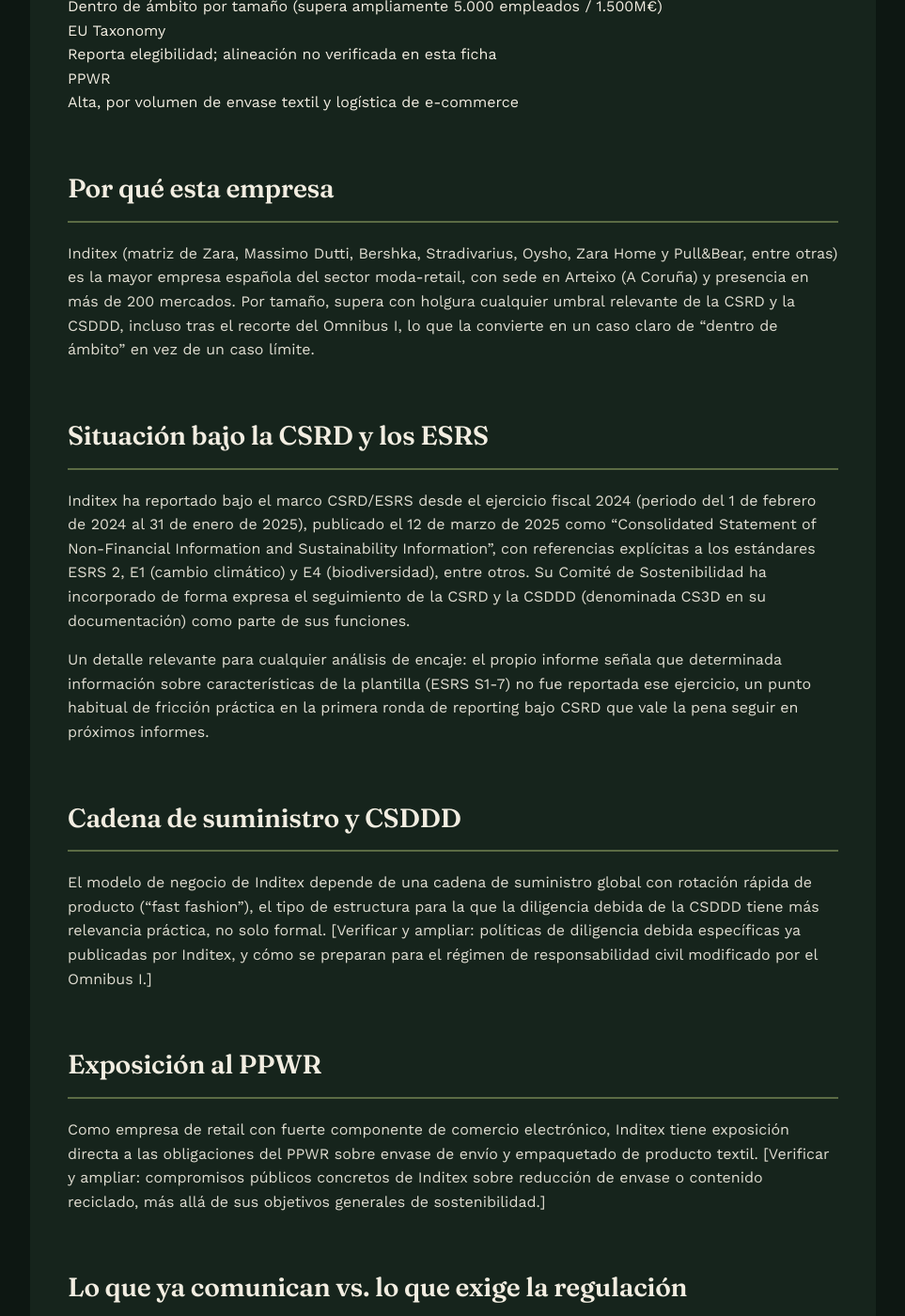
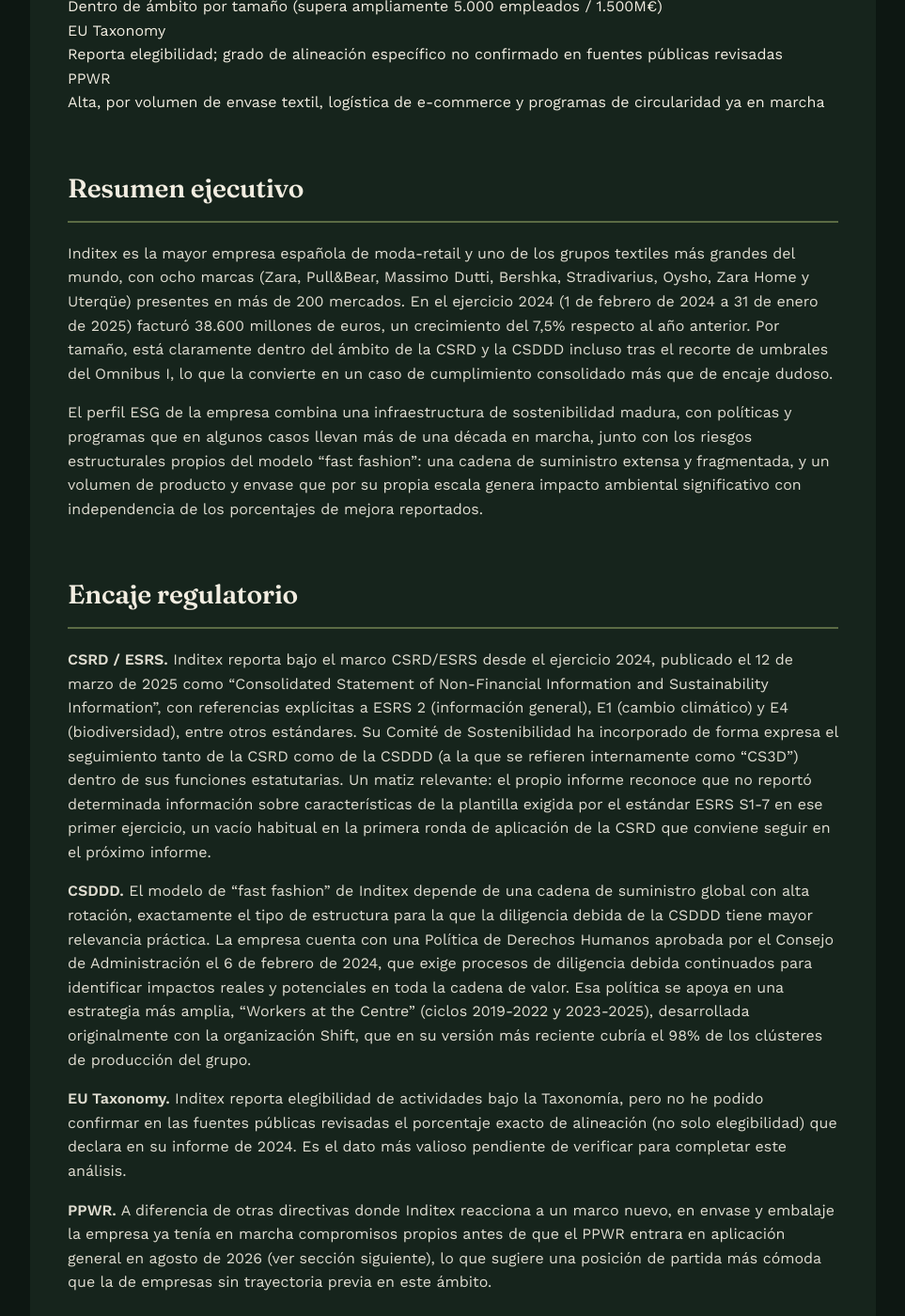
Before and after one commit to stalaveralodos-ux/esg, a Jekyll site: the page built from sector-impact/retail/inditex/index.md, in a window 1280 px wide and 1400 px high, scrolled down 427 px. Shown: the whole window at 94% size, without its empty margins (158-1121 px from the left). Built offline with Jekyll 4.4.1, drawn with Linux system fonts in a browser that asks for light colours; some of the changed text lies outside the part shown.

Commit message:
Revise Inditex index for sustainability compliance updates
Updated the content to reflect changes in Inditex's sustainability reporting and regulatory compliance under CSRD and CSDDD. Enhanced sections on supply chain, packaging, and circularity programs.

```diff
--- a/sector-impact/retail/inditex/index.md
+++ b/sector-impact/retail/inditex/index.md
@@ -5,36 +5,63 @@ sector: Retail / Moda
 country: España
 csrd_scope: "Dentro de ámbito. Reporta bajo CSRD/ESRS desde el ejercicio 2024"
 csddd_scope: "Dentro de ámbito por tamaño (supera ampliamente 5.000 empleados / 1.500M€)"
-taxonomy_status: "Reporta elegibilidad; alineación no verificada en esta ficha"
-ppwr_exposure: "Alta, por volumen de envase textil y logística de e-commerce"
+taxonomy_status: "Reporta elegibilidad; grado de alineación específico no confirmado en fuentes públicas revisadas"
+ppwr_exposure: "Alta, por volumen de envase textil, logística de e-commerce y programas de circularidad ya en marcha"
 date_updated: 2026-08-14
 permalink: /sector-impact/retail/inditex/
 ---
 
-## Por qué esta empresa
+## Resumen ejecutivo
 
-Inditex (matriz de Zara, Massimo Dutti, Bershka, Stradivarius, Oysho, Zara Home y Pull&Bear, entre otras) es la mayor empresa española del sector moda-retail, con sede en Arteixo (A Coruña) y presencia en más de 200 mercados. Por tamaño, supera con holgura cualquier umbral relevante de la CSRD y la CSDDD, incluso tras el recorte del Omnibus I, lo que la convierte en un caso claro de "dentro de ámbito" en vez de un caso límite.
+Inditex es la mayor empresa española de moda-retail y uno de los grupos textiles más grandes del mundo, con ocho marcas (Zara, Pull&Bear, Massimo Dutti, Bershka, Stradivarius, Oysho, Zara Home y Uterqüe) presentes en más de 200 mercados. En el ejercicio 2024 (1 de febrero de 2024 a 31 de enero de 2025) facturó 38.600 millones de euros, un crecimiento del 7,5% respecto al año anterior. Por tamaño, está claramente dentro del ámbito de la CSRD y la CSDDD incluso tras el recorte de umbrales del Omnibus I, lo que la convierte en un caso de cumplimiento consolidado más que de encaje dudoso.
 
-## Situación bajo la CSRD y los ESRS
+El perfil ESG de la empresa combina una infraestructura de sostenibilidad madura, con políticas y programas que en algunos casos llevan más de una década en marcha, junto con los riesgos estructurales propios del modelo "fast fashion": una cadena de suministro extensa y fragmentada, y un volumen de producto y envase que por su propia escala genera impacto ambiental significativo con independencia de los porcentajes de mejora reportados.
 
-Inditex ha reportado bajo el marco CSRD/ESRS desde el ejercicio fiscal 2024 (periodo del 1 de febrero de 2024 al 31 de enero de 2025), publicado el 12 de marzo de 2025 como "Consolidated Statement of Non-Financial Information and Sustainability Information", con referencias explícitas a los estándares ESRS 2, E1 (cambio climático) y E4 (biodiversidad), entre otros. Su Comité de Sostenibilidad ha incorporado de forma expresa el seguimiento de la CSRD y la CSDDD (denominada CS3D en su documentación) como parte de sus funciones.
+## Encaje regulatorio
 
-Un detalle relevante para cualquier análisis de encaje: el propio informe señala que determinada información sobre características de la plantilla (ESRS S1-7) no fue reportada ese ejercicio, un punto habitual de fricción práctica en la primera ronda de reporting bajo CSRD que vale la pena seguir en próximos informes.
+**CSRD / ESRS.** Inditex reporta bajo el marco CSRD/ESRS desde el ejercicio 2024, publicado el 12 de marzo de 2025 como "Consolidated Statement of Non-Financial Information and Sustainability Information", con referencias explícitas a ESRS 2 (información general), E1 (cambio climático) y E4 (biodiversidad), entre otros estándares. Su Comité de Sostenibilidad ha incorporado de forma expresa el seguimiento tanto de la CSRD como de la CSDDD (a la que se refieren internamente como "CS3D") dentro de sus funciones estatutarias. Un matiz relevante: el propio informe reconoce que no reportó determinada información sobre características de la plantilla exigida por el estándar ESRS S1-7 en ese primer ejercicio, un vacío habitual en la primera ronda de aplicación de la CSRD que conviene seguir en el próximo informe.
 
-## Cadena de suministro y CSDDD
+**CSDDD.** El modelo de "fast fashion" de Inditex depende de una cadena de suministro global con alta rotación, exactamente el tipo de estructura para la que la diligencia debida de la CSDDD tiene mayor relevancia práctica. La empresa cuenta con una Política de Derechos Humanos aprobada por el Consejo de Administración el 6 de febrero de 2024, que exige procesos de diligencia debida continuados para identificar impactos reales y potenciales en toda la cadena de valor. Esa política se apoya en una estrategia más amplia, "Workers at the Centre" (ciclos 2019-2022 y 2023-2025), desarrollada originalmente con la organización Shift, que en su versión más reciente cubría el 98% de los clústeres de producción del grupo.
 
-El modelo de negocio de Inditex depende de una cadena de suministro global con rotación rápida de producto ("fast fashion"), el tipo de estructura para la que la diligencia debida de la CSDDD tiene más relevancia práctica, no solo formal. [Verificar y ampliar: políticas de diligencia debida específicas ya publicadas por Inditex, y cómo se preparan para el régimen de responsabilidad civil modificado por el Omnibus I.]
+**EU Taxonomy.** Inditex reporta elegibilidad de actividades bajo la Taxonomía, pero no he podido confirmar en las fuentes públicas revisadas el porcentaje exacto de alineación (no solo elegibilidad) que declara en su informe de 2024. Es el dato más valioso pendiente de verificar para completar este análisis.
 
-## Exposición al PPWR
+**PPWR.** A diferencia de otras directivas donde Inditex reacciona a un marco nuevo, en envase y embalaje la empresa ya tenía en marcha compromisos propios antes de que el PPWR entrara en aplicación general en agosto de 2026 (ver sección siguiente), lo que sugiere una posición de partida más cómoda que la de empresas sin trayectoria previa en este ámbito.
 
-Como empresa de retail con fuerte componente de comercio electrónico, Inditex tiene exposición directa a las obligaciones del PPWR sobre envase de envío y empaquetado de producto textil. [Verificar y ampliar: compromisos públicos concretos de Inditex sobre reducción de envase o contenido reciclado, más allá de sus objetivos generales de sostenibilidad.]
+## Programas de circularidad y envase
 
-## Lo que ya comunican vs. lo que exige la regulación
+Inditex tiene un historial más largo de lo habitual en gestión de envase, con varios programas verificables:
 
-Inditex tiene objetivos climáticos validados por la Science Based Targets initiative (reducción de emisiones Alcance 1 y 2, y Alcance 3, con neutralidad en toda la cadena de valor para 2040), que van más allá de lo que exige directamente la CSRD como marco de divulgación. Es un patrón habitual en grandes empresas ya cotizadas: la comunicación voluntaria de objetivos precede y supera a menudo el mínimo regulatorio de divulgación.
+- **Green to Pack:** reutilización de cajas de cartón entre almacén y tienda hasta cinco veces antes de reciclarlas, con una reducción de casi el 80% en el uso de papel en ese segmento del envase.
+- **#BRINGYOURBAG:** cobro por bolsas de papel y sobres en cerca de 70 mercados, que según la propia empresa ha reducido el consumo de bolsas de papel en un 47%.
+- **Pack4Good (con Canopy):** adhesión formal el 24 de junio de 2024, comprometiéndose a que el papel de su envase no proceda de bosques antiguos o en peligro, extendiendo un compromiso similar (CanopyStyle) que ya tenía para sus tejidos.
+- **Compromiso de 2021 con la Ellen MacArthur Foundation:** reducción del 50% en plástico virgen en envase para 2025 respecto a 2019, con metas intermedias de -20% en plástico total y +30% en contenido reciclado. No he verificado en fuentes públicas si Inditex ha confirmado el cumplimiento de esta meta a fecha de 2025-2026, dato que sería importante contrastar antes de citarlo como logrado.
 
-## Fuentes
+## Huella de asuntos públicos en Bruselas
 
-- Inditex, Consolidated Statement of Non-Financial Information and Sustainability Information, ejercicio 2024 (publicado 12 marzo 2025)
-- Inditex, GRI Content Index, ejercicio 2024
-- Inditex, Annual report on the proceedings of the Sustainability Committee, ejercicio 2025
+Inditex es miembro de BusinessEurope, la principal organización patronal a nivel europeo. Según datos del Registro de Transparencia de la UE recogidos por Lobby Facts, la empresa cuenta con cuatro lobistas acreditados en el Parlamento Europeo (tras una reorganización de su área de asuntos públicos que redujo la cifra desde seis), y ha incrementado su presupuesto declarado de actividades de representación de intereses a un tramo de entre 300.000 y 399.999 euros, unos 100.000 euros más que el ejercicio anterior. Este dato es especialmente útil de cara a una entrevista: muestra que Inditex no es un actor pasivo frente a la regulación europea, sino que mantiene presencia institucional activa y creciente en Bruselas.
+
+## Riesgos y aspectos pendientes de profundizar
+
+- **Porcentaje real de alineación con la Taxonomía**, no solo de elegibilidad, no confirmado en esta investigación.
+- **Grado de cumplimiento verificado (no solo el compromiso) de la meta de reducción de plástico virgen 2025** de la Ellen MacArthur Foundation.
+- **Detalle de la política de diligencia debida específica frente al régimen modificado de responsabilidad civil** que introdujo el Omnibus I en la CSDDD.
+- **Composición exacta de los cuatro lobistas acreditados actuales** y los expedientes concretos sobre los que han tenido reuniones registradas con la Comisión, disponibles en el propio Registro de Transparencia pero no consultados en detalle en esta pasada.
+
+## Fuentes primarias (documentos propios de Inditex)
+
+- [Informe Anual 2024 (portal completo)](https://static.inditex.com/annualreport2024/)
+- [Declaración del CEO, Informe Anual 2024](https://static.inditex.com/annualreport2024/en/ceo-statement)
+- [Estado de Información No Financiera y de Sostenibilidad 2024 (PDF)](https://www.inditex.com/itxcomweb/api/media/f8d28973-3e94-45a5-9b0f-9e4d4b1c14b3/SustainabilityReport.pdf)
+- [Índice de contenidos GRI 2024 (PDF)](https://www.inditex.com/itxcomweb/api/media/8a869ea9-26b2-49ad-b634-eac5de2eac04/GRIContentIndex.pdf)
+- [Política de Derechos Humanos, aprobada 6 febrero 2024 (PDF)](https://www.inditex.com/itxcomweb/api/media/18b89707-9a7e-48c2-9bbd-0270ebe21728/Human_Rights_Policy.pdf)
+- [Declaración sobre Esclavitud Moderna y Tráfico de Personas, FY2025 (PDF)](https://static.bershka.net/4/static/itxwebstandard/docs/various/inditex_modern_slavery_statement_en_GB.pdf)
+- [Plan de Transición Climática (PDF)](https://www.inditex.com/itxcomweb/api/media/450e8c9d-3266-4ffe-abb0-62fe206a188c/Inditex+Climate+Transition+Plan.pdf)
+- [Resultados completos del ejercicio 2024 (PDF)](https://www.inditex.com/itxcomweb/api/media/16843322-c524-4f36-b84f-133989e4e569/INDITEXFullYear2024Results.pdf)
+- [Portal de informes y regulación para inversores](https://www.inditex.com/itxcomweb/es/en/investors/corporate-governance/reports-and-regulations)
+
+## Otras fuentes consultadas
+
+- Modaes Global, "Fashion Reshapes Brussels Lobby: Inditex Reorganizes as Zalando Strengthens Presence" (datos del Registro de Transparencia de la UE vía Lobby Facts)
+- Canopy, nota sobre la adhesión de Inditex a Pack4Good (24 junio 2024)
+- Ellen MacArthur Foundation, informe de compromiso de Inditex 2021 sobre envase plástico
+- Business & Human Rights Resource Centre, respuestas públicas de Inditex sobre cadena de suministro
```
